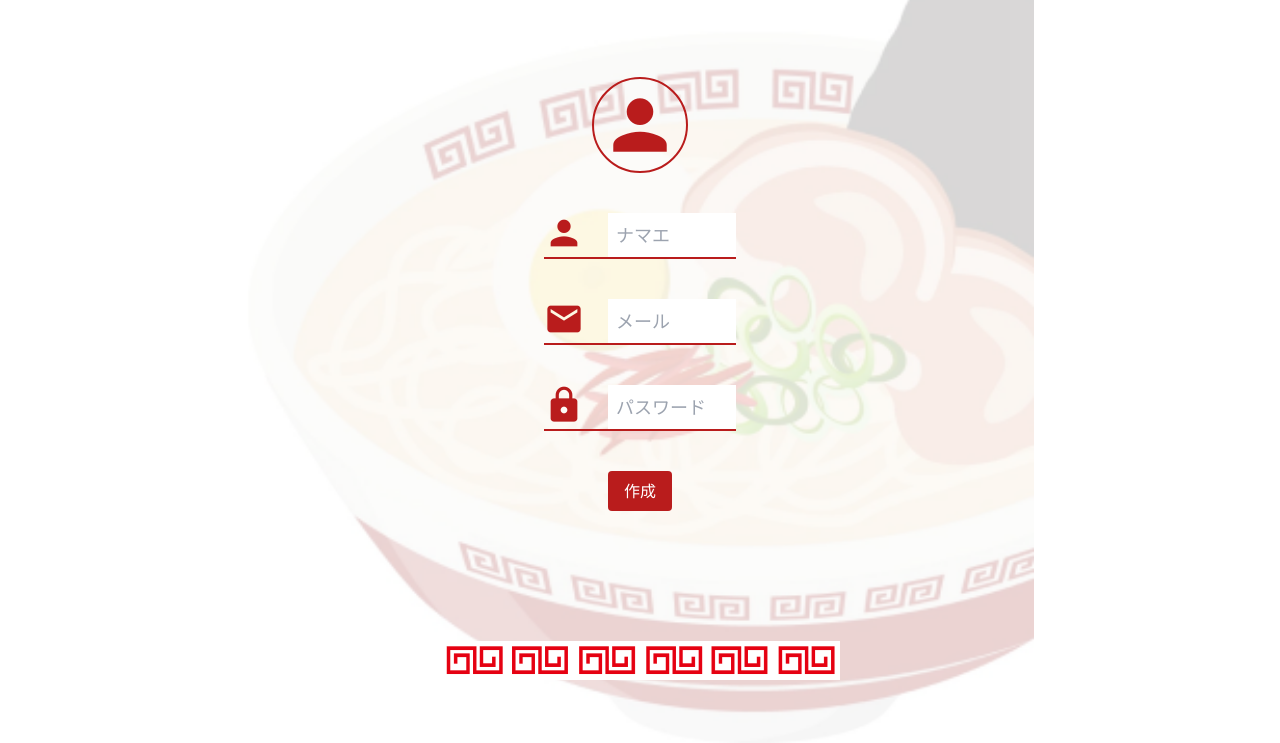
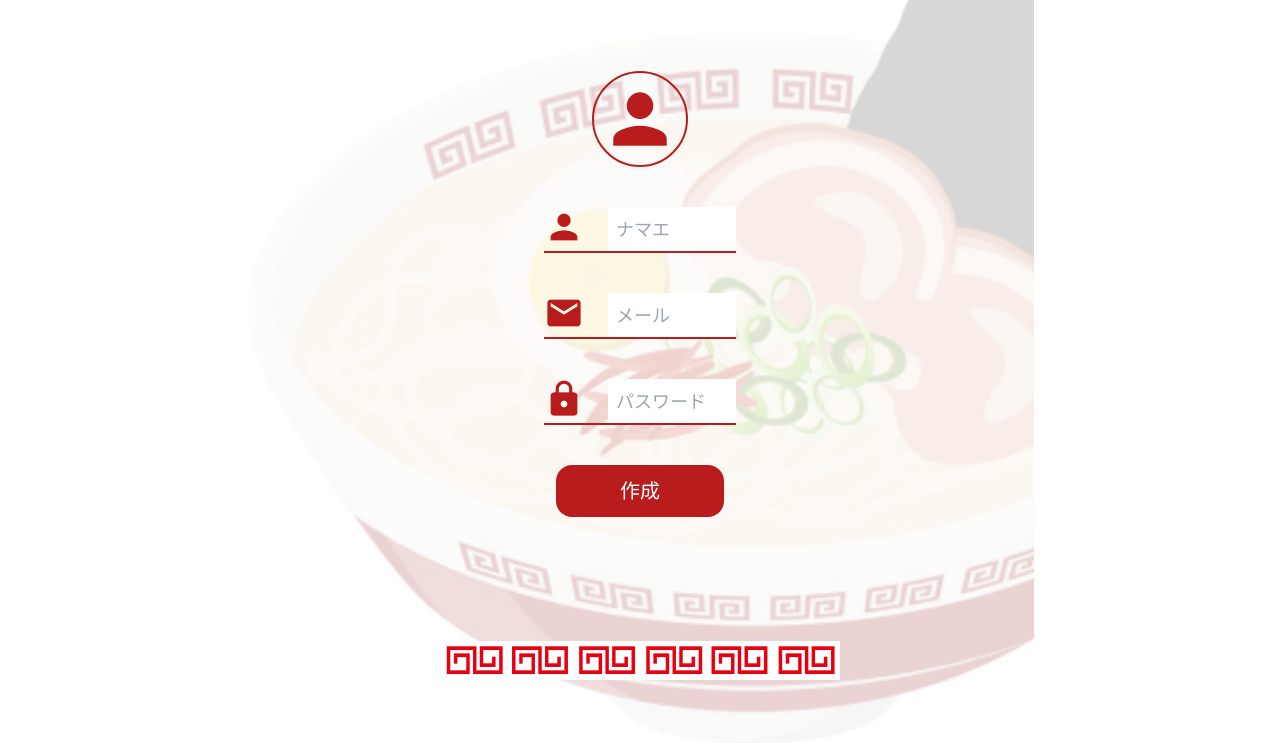
Before and after one commit to GiikuCampVol9/ikemen-front, a website: page src/public/userCreate.html in a window 1280 px wide. Shown: the part 57-800 px from the top of the page. Drawn offline with Linux system fonts and the light colour scheme.

Commit message:
chore: Update login page input styles and fix registration button size

```diff
--- a/src/public/userCreate.html
+++ b/src/public/userCreate.html
@@ -34,7 +34,7 @@
             </div>
             <!-- <button onclick="location.href='./myPage.html'" class="mt-10 px-4 py-2 bg-red-700 text-white rounded">作成</button> -->
 
-            <button onclick= "userCreate()" class="mt-10 px-4 py-2 bg-red-700 text-white rounded">作成</button>
+            <button onclick= "userCreate()" class="mt-10 px-16 py-3 bg-red-700 text-white rounded-2xl text-xl">作成</button>
         </div>
     </main>
     <footer class="flex justify-center">
```
Also changed, not shown: src/css/login.css, src/css/userCreate.css.
